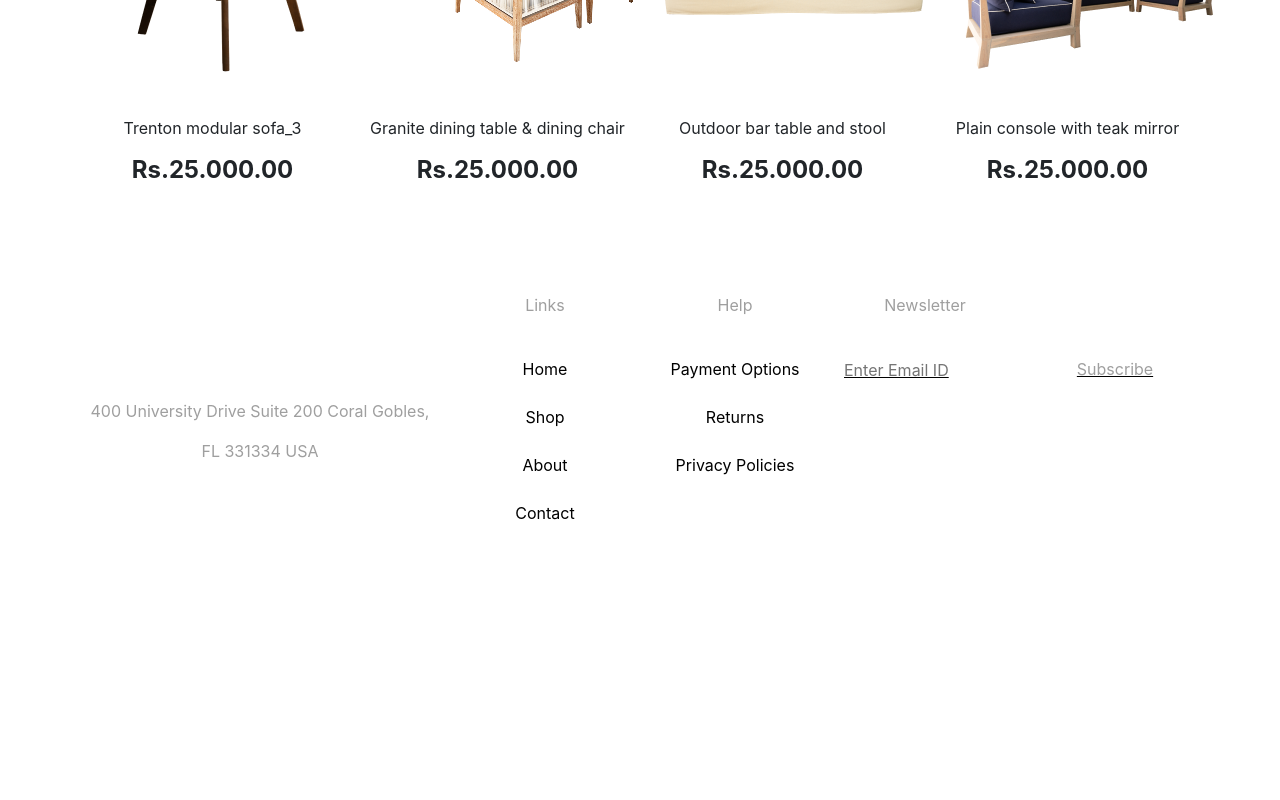
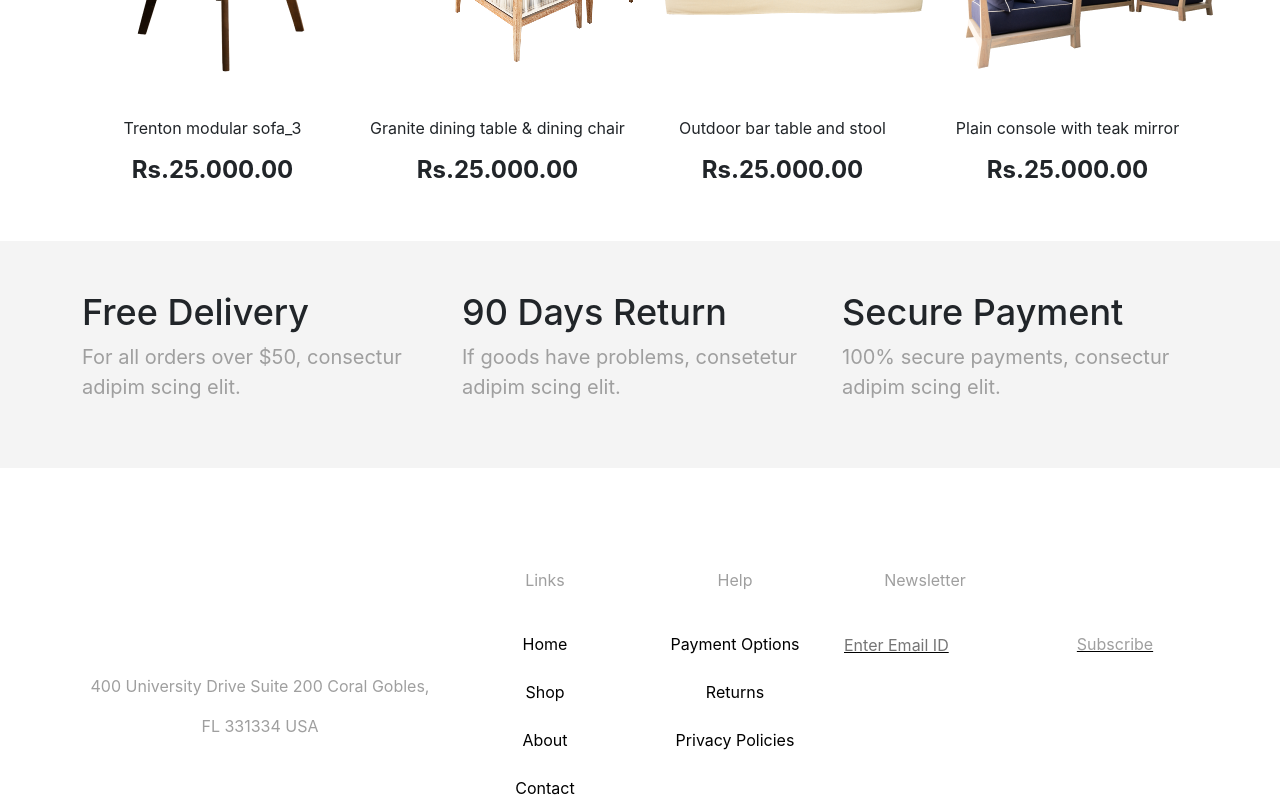
Before and after one commit to Arif-Umrani/furniture-website-app, a React (Create React App) app: page /Shop in a window 1280 px wide. Shown: the part 1725-2525 px from the top of the page. Before the commit the page ends 2250 px from the top, so only its background shows below. Built offline with nearby package versions, Linux system fonts and the light colour scheme.

Commit message:
add cutomer support section in shop page

```diff
--- a/src/Pages/Shop.js
+++ b/src/Pages/Shop.js
@@ -160,6 +160,26 @@ function Shop() {
           </div>
         </div>
       </section>
+
+      {/* Customer Suppot Section */}
+      <section className="customer-support-section">
+        <div className="container">
+          <div className="row customer-support-row text-start mt-5">
+            <div className="col-sm-12 col-lg-4">
+              <h3>Free Delivery</h3>
+              <p className="text-mute">For all orders over $50, consectur adipim scing elit.</p>
+            </div>
+            <div className="col-sm-12 col-lg-4">
+              <h3>90 Days Return</h3>
+              <p className="text-mute">If goods have problems, consetetur adipim scing elit.</p>
+            </div>
+            <div className="col-sm-12 col-lg-4">
+              <h3>Secure Payment</h3>
+              <p className="text-mute">100% secure payments, consectur adipim scing elit.</p>
+            </div>
+          </div>
+        </div>
+      </section>
     </main>
   )
 }
--- a/src/Pages/Shop.scss
+++ b/src/Pages/Shop.scss
@@ -22,14 +22,30 @@
 .shop-info-section {
   background-color: $lightPinkish;
   height: 100px;
+
   p {
     font-size: $text20;
     display: flex;
     justify-content: space-evenly;
   }
+
   button {
     background-color: $white;
     border: 0;
     width: 30%;
   }
 }
+
+// Customer Suppot Section
+.customer-support-section {
+  background-color: $lightPinkish;
+
+  h3 {
+    font-size: $text36;
+    margin-top: 50px;
+  }
+  p {
+    font-size: $text20;
+    padding-bottom: 50px;
+  }
+}
```
